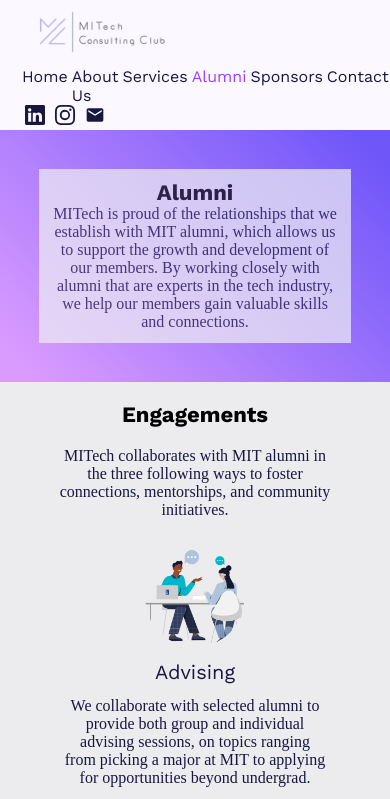
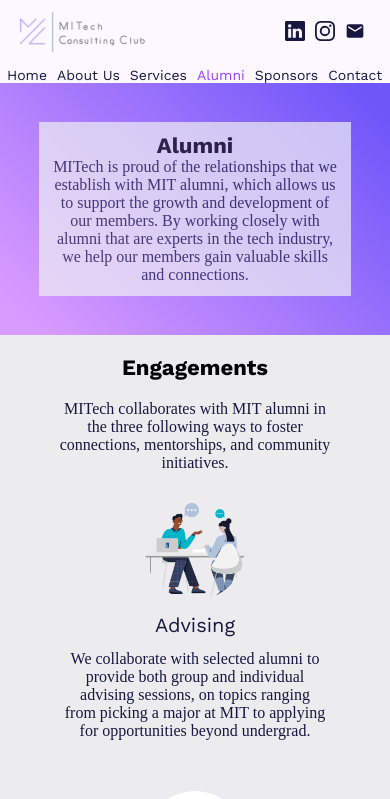
Before and after one commit to MITech-Consulting-Club/website, a Next.js app: page /alumni in a window 390 px wide. Shown: the top 799 px of the page. Built offline with nearby package versions, Linux system fonts and the light colour scheme.

Commit message:
Updated Header for Mobile View

```diff
--- a/app/_components/header/header.module.scss
+++ b/app/_components/header/header.module.scss
@@ -14,6 +14,28 @@
 .navbarScrolled {
   background-color: white;
   box-shadow: 0 1px 2px 0 rgb(0 0 0 / 0.05);
+}
+
+.mobileNavbarContainer {
+  display: flex;
+  flex-direction: column;
+}
+
+.mobileTopNavbar {
+  display: flex;
+  flex-direction: row;
+  justify-content: space-between;
+  align-items: center;
+  padding: 0 20px 0 0;
+}
+
+.mobileBottomNavbar {
+  display: flex;
+  flex-direction: row;
+  justify-content: space-between;
+  align-items: center;
+  font-size: 14px;
+  padding: 0 2px;
 }
 
 .navbarContainer {
@@ -54,7 +76,7 @@
     padding: 30px 15px;
   }
   transition: color 0.3s;
-  padding: 0 2px;
+  padding: 0 5px;
 }
 
 .socialIcon {
--- a/app/_components/header/index.tsx
+++ b/app/_components/header/index.tsx
@@ -1,5 +1,5 @@
 'use client';
-import React from 'react';
+import { useEffect, useState } from 'react';
 import styles from './header.module.scss';
 import { BsInstagram, BsLinkedin } from 'react-icons/bs';
 import { MdEmail } from 'react-icons/md';
@@ -12,9 +12,11 @@ export interface HeaderProps {}
 
 export const Header = () => {
   const path = usePathname();
-  const [atTop, setAtTop] = React.useState(true);
+  const [atTop, setAtTop] = useState(true);
+  const [mobile, setMobile] = useState(false);
+
   // Check if page is at top to update the background color
-  React.useEffect(() => {
+  useEffect(() => {
     if (typeof window != 'undefined') {
       window.addEventListener('scroll', () => {
         // A bit hacky way to make sure the component doesn't re-render every single scroll event
@@ -27,10 +29,80 @@ export const Header = () => {
         }
       });
     }
+
+    // Check if the device is mobile
+    const mediaQuery = window.matchMedia('(max-width: 767px)');
+    const handleResize = (event: MediaQueryListEvent) => {
+      setMobile(event.matches);
+    };
+
+    // Set the initial value
+    setMobile(mediaQuery.matches);
+
+    // Listen for changes in the media query
+    mediaQuery.addEventListener('change', handleResize);
+
+    // Clean up the event listener
+    return () => {
+      mediaQuery.removeEventListener('change', handleResize);
+    };
   }, []);
 
   return (
     <nav className={` ${styles.navbar} ${!atTop ? styles.navbarScrolled : ''}`}>
+      {/* Mobile Navbar */}
+      {mobile && (
+        <div className={styles.mobileNavbarContainer}>
+          <div className={styles.mobileTopNavbar}>
+            <div>
+              <Link href="/">
+                <img src={logo.src} alt="MCC Logo" className={styles.logo} />
+              </Link>
+            </div>
+            <div className={styles.navbarSocials}>
+              <a
+                href="https://www.linkedin.com/company/mitech-consulting-club/"
+                target="_blank"
+                className={styles.socialIcon}
+              >
+                <BsLinkedin />
+              </a>
+              <a
+                href="https://www.instagram.com/mitechconsulting/"
+                target="_blank"
+                className={styles.socialIcon}
+              >
+                <BsInstagram />
+              </a>
+              <a
+                href="mailto:mitech-exec@mit.edu"
+                target="_blank"
+                className={styles.socialIcon}
+              >
+                <MdEmail />
+              </a>
+            </div>
+          </div>
+          <div className={styles.mobileBottomNavbar}>
+            <div className={styles.navbarRoutes}>
+              {routes.map((r: Route) => (
+                <Link
+                  key={r.path + r.title}
+                  href={r.path}
+                  className={` ${styles.navbarRoute} ${
+                    path == r.path ? styles.navbarActiveRoute : ''
+                  }`}
+                >
+                  {r.title}
+                </Link>
+              ))}
+            </div>
+          </div>
+        </div>
+      )}
+
+      {/* Desktop Navbar */}
+      {!mobile && (
         <div className={styles.navbarContainer}>
           <div>
             <Link href="/">
@@ -74,6 +146,7 @@ export const Header = () => {
             </a>
           </div>
         </div>
+      )}
     </nav>
   );
 };
```
Also changed, not shown: app/page.tsx (+24 -3 lines). Lines whose indentation alone changed are shown as unchanged.
